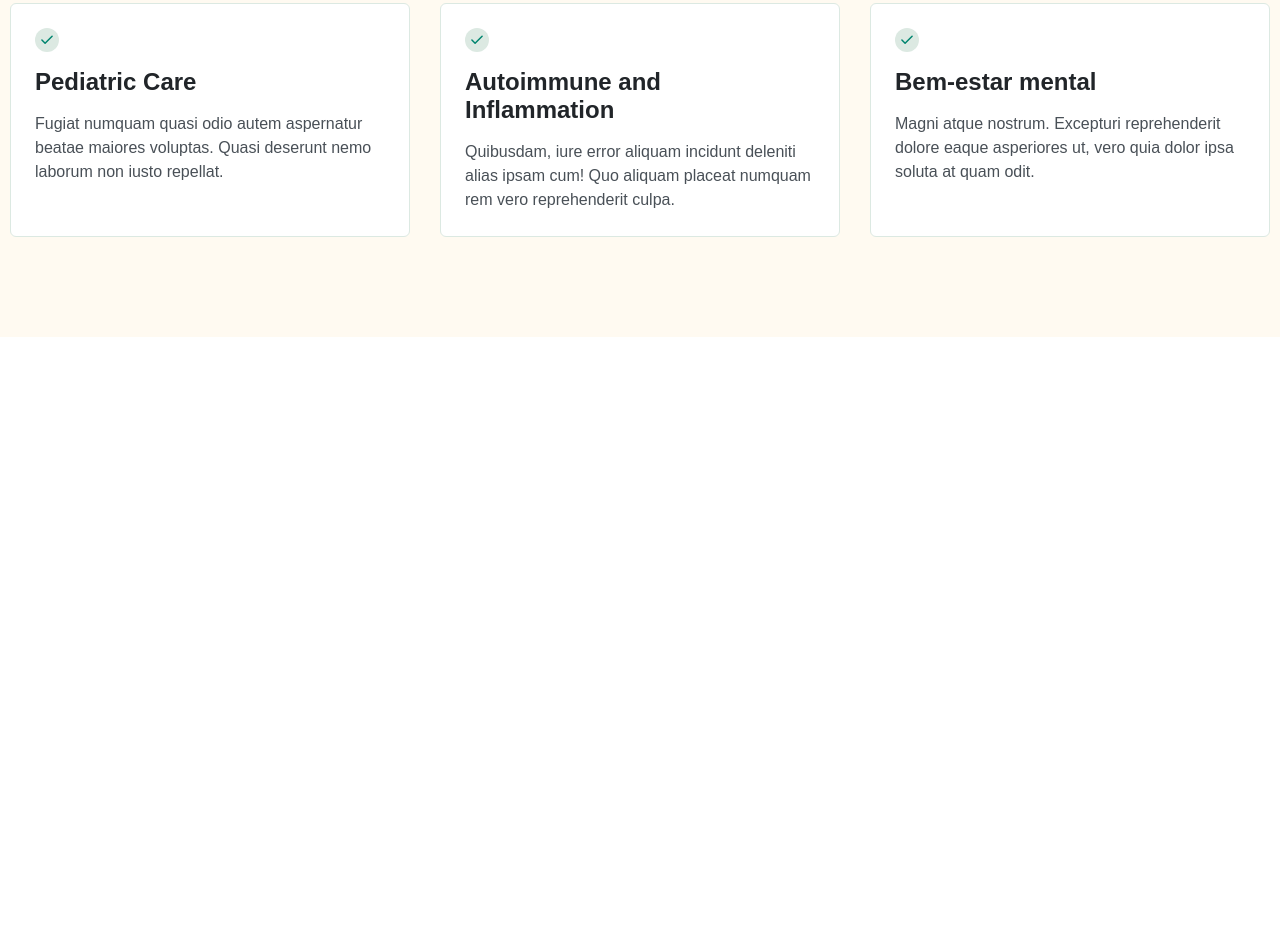
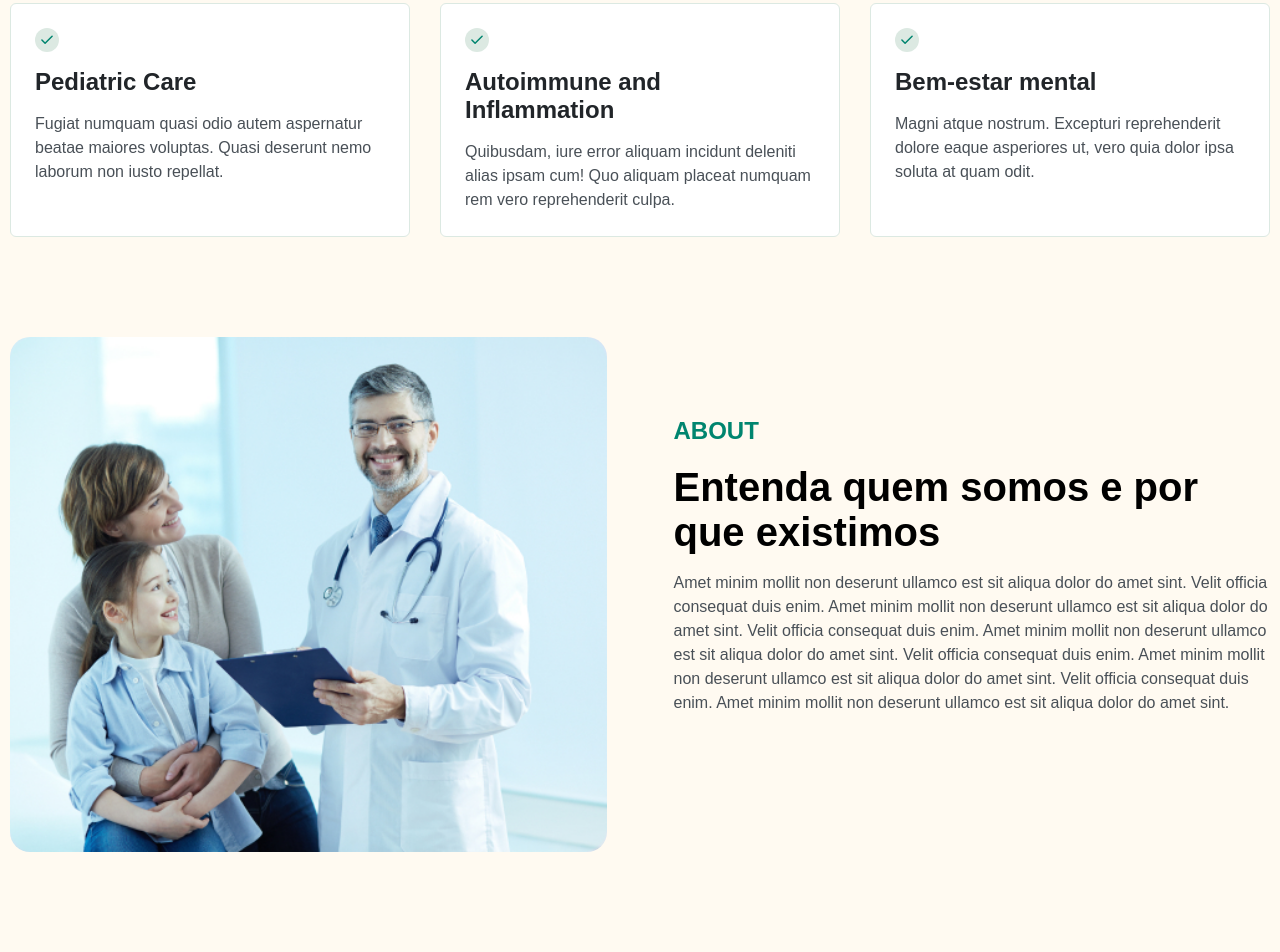
Before and after one commit to zhanybekovich/zhanybekovich.github.io, a plain HTML site: page projects/html-css/01-doctor-care/index.html in a window 1280 px wide. Shown: the part 1271-2223 px from the top of the page. Before the commit the page ends 1608 px from the top, so only its background shows below. Drawn offline with Linux system fonts and the light colour scheme.

Commit message:
Add about section

```diff
--- a/projects/html-css/01-doctor-care/index.html
+++ b/projects/html-css/01-doctor-care/index.html
@@ -112,7 +112,7 @@
 
       <section class="services">
         <div class="container">
-          <h2 class="services-title">Services</h2>
+          <h2 class="section-title services-title">Services</h2>
           <h3 class="services-subtitle">How can we help you feel better?</h3>
 
           <ul class="services-list">
@@ -162,6 +162,28 @@
           </ul>
         </div>
       </section>
+
+      <section class="about">
+        <div class="container about-container">
+          <div class="about-txt-block">
+            <h2 class="section-title">About</h2>
+            <h3 class="about-subtitle">
+              Entenda quem somos e por que existimos
+            </h3>
+            <p class="about-description">
+              Amet minim mollit non deserunt ullamco est sit aliqua dolor do
+              amet sint. Velit officia consequat duis enim. Amet minim mollit
+              non deserunt ullamco est sit aliqua dolor do amet sint. Velit
+              officia consequat duis enim. Amet minim mollit non deserunt
+              ullamco est sit aliqua dolor do amet sint. Velit officia consequat
+              duis enim. Amet minim mollit non deserunt ullamco est sit aliqua
+              dolor do amet sint. Velit officia consequat duis enim. Amet minim
+              mollit non deserunt ullamco est sit aliqua dolor do amet sint.
+            </p>
+          </div>
+          <img src="assets/images/about.jpg" alt="About" class="about-img" />
+        </div>
+      </section>
     </main>
     <script src="assets/js/main.js"></script>
   </body>
--- /dev/null
+++ b/projects/html-css/01-doctor-care/scss/blocks/_about.scss
@@ -0,0 +1,41 @@
+@import "../vars";
+
+.about {
+  padding-bottom: 100px;
+  background-color: $brand-beige;
+
+  &-container {
+    @media screen and (min-width: 1024px) {
+      display: grid;
+      grid-template-columns: repeat(2, 1fr);
+      align-items: center;
+      gap: 67px;
+    }
+  }
+
+  &-subtitle {
+    margin: 0 0 16px;
+    font-size: 30px;
+
+    @media screen and (min-width: 1024px) {
+      font-size: 40px;
+    }
+  }
+
+  &-description {
+    margin: 0 0 60px;
+    font-size: 16px;
+    line-height: 1.5;
+    color: $gray-paragraph;
+  }
+
+  &-img {
+    width: 100%;
+    border-radius: 20px;
+    overflow: hidden;
+
+    @media screen and (min-width: 1024px) {
+      order: -1;
+    }
+  }
+}
--- a/projects/html-css/01-doctor-care/scss/main.scss
+++ b/projects/html-css/01-doctor-care/scss/main.scss
@@ -1,7 +1,9 @@
 @import "global";
 @import "blocks/container";
 @import "blocks/btn";
+@import "blocks/section-title";
 @import "blocks/socials";
 @import "blocks/header";
 @import "blocks/hero";
 @import "blocks/services";
+@import "blocks/about";
```
Also changed, not shown: projects/html-css/01-doctor-care/assets/css/main.min.css, projects/html-css/01-doctor-care/assets/images/about.jpg (added), 1 other file.
